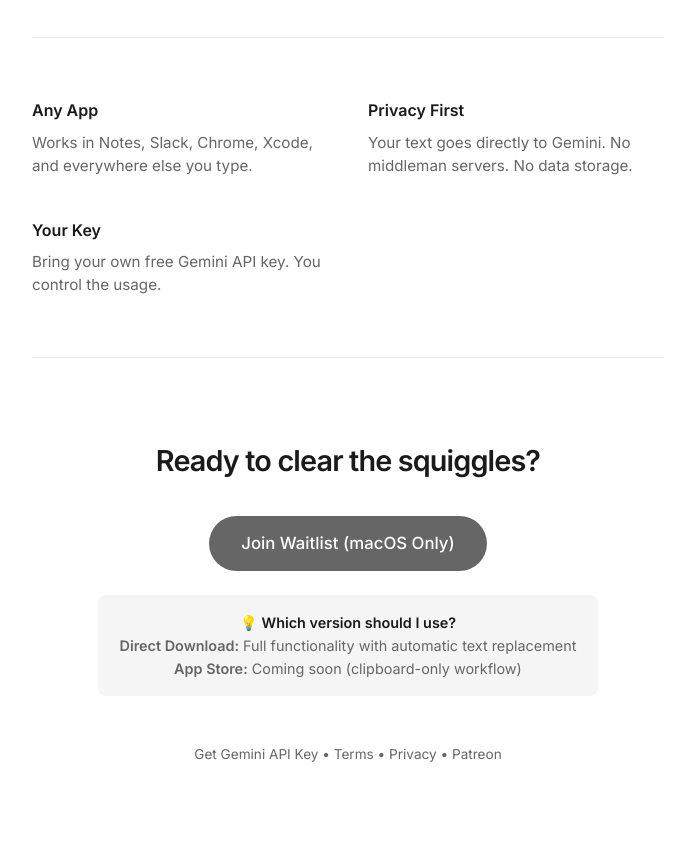
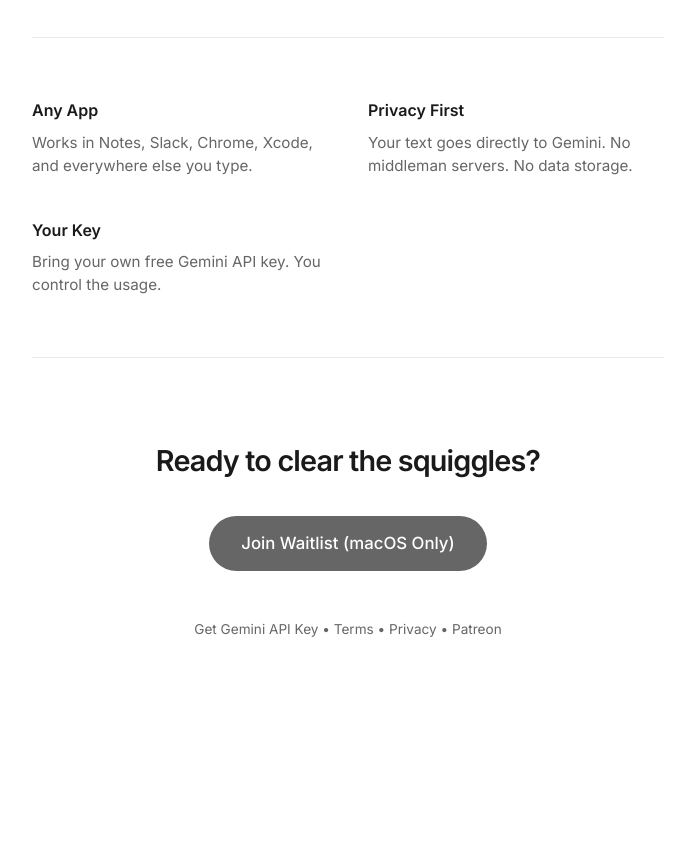
Before and after one commit to hrithikthakur/snapfix, an Electron app: page landing/index.html in a window 1200 px wide. Shown: the part 607-1453 px from the top of the page, without its empty margins (252-947 px from the left). After the commit the page ends 1328 px from the top, so only its background shows below. Drawn offline with Linux system fonts and the light colour scheme.

Commit message:
Update hosting cache and landing page. Remove outdated download version guidance from landing page and update cache to reflect changes in README.md and index.html. Enhance clarity of download options for users.

```diff
--- a/landing/index.html
+++ b/landing/index.html
@@ -337,11 +337,7 @@
         <div class="download-actions">
           <a href="https://storage.googleapis.com/snapfix-downloads/SnapFix-0.1.0.dmg" class="btn-primary large download-btn" download>Download for macOS</a>
         </div>
-        <div style="margin-top: 24px; padding: 16px; background: #f5f5f5; border-radius: 8px; font-size: 0.9rem; color: var(--text-light); max-width: 500px; margin-left: auto; margin-right: auto;">
-          <strong style="color: var(--text);">💡 Which version should I use?</strong><br>
-          <strong>Direct Download:</strong> Full functionality with automatic text replacement<br>
-          <strong>App Store:</strong> Coming soon (clipboard-only workflow)
-        </div>
+
         <div class="links">
            <a href="https://aistudio.google.com/app/api-keys" target="_blank">Get Gemini API Key</a> •
            <a href="docs/terms.html">Terms</a> •
```
Also changed, not shown: 1 other file.
